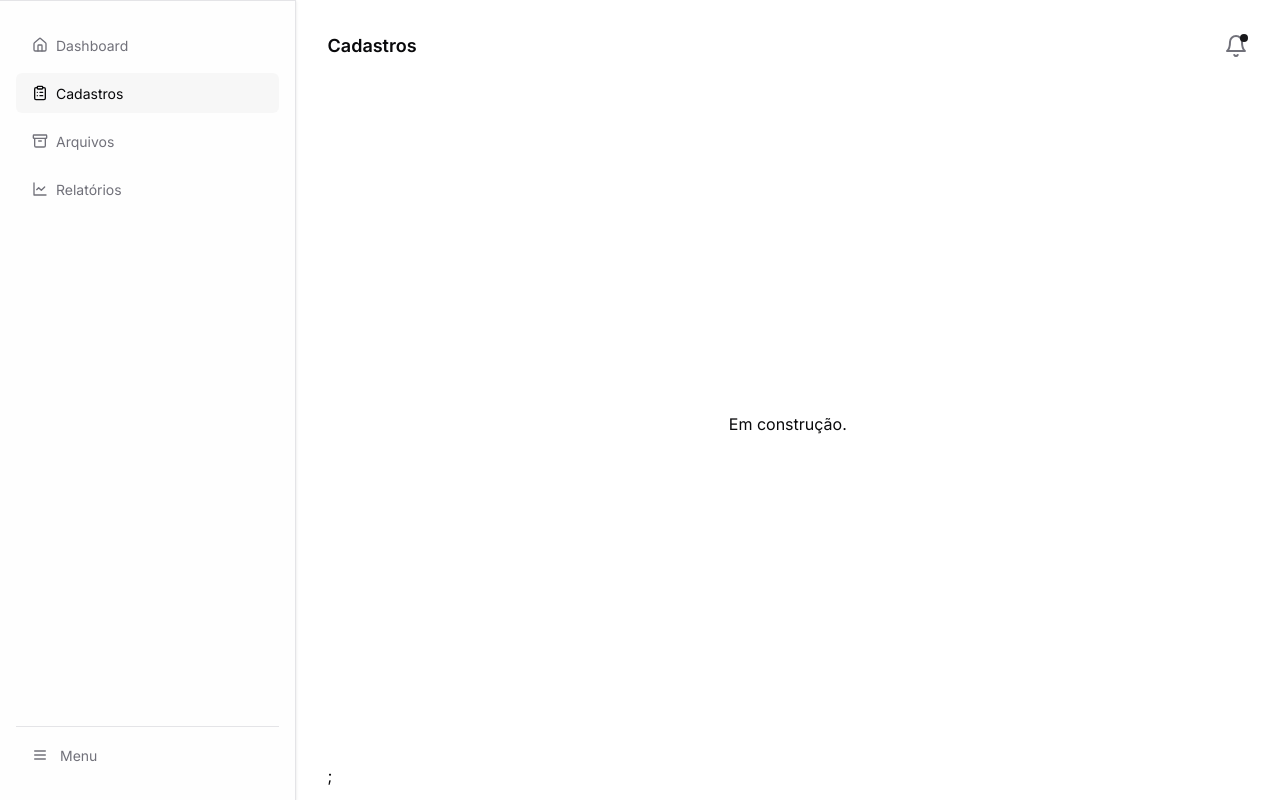
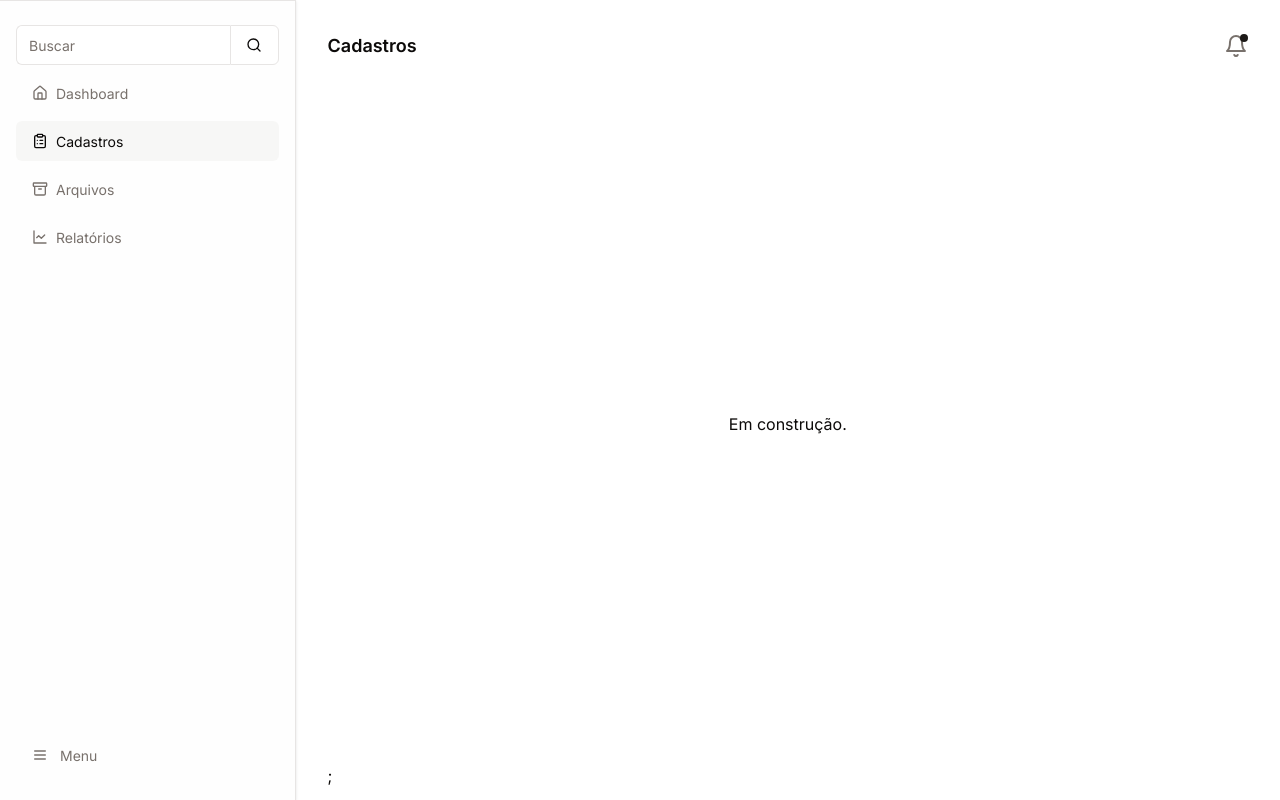
Before and after one commit to wrcelo/project-e, a Next.js app: page /cadastros in a window 1280 px wide. Built offline with nearby package versions, Linux system fonts and the light colour scheme.

Commit message:
adding search input to navbar

```diff
--- a/src/app/globals.css
+++ b/src/app/globals.css
@@ -5,47 +5,47 @@
 @layer base {
 	:root {
 		--background: 0 0% 100%;
-		--foreground: 240 10% 3.9%;
+		--foreground: 20 14.3% 4.1%;
 		--card: 0 0% 100%;
-		--card-foreground: 240 10% 3.9%;
+		--card-foreground: 20 14.3% 4.1%;
 		--popover: 0 0% 100%;
-		--popover-foreground: 240 10% 3.9%;
-		--primary: 240 5.9% 10%;
-		--primary-foreground: 0 0% 98%;
-		--secondary: 240 4.8% 95.9%;
-		--secondary-foreground: 240 5.9% 10%;
-		--muted: 240 4.8% 95.9%;
-		--muted-foreground: 240 3.8% 46.1%;
-		--accent: 240 4.8% 95.9%;
-		--accent-foreground: 240 5.9% 10%;
+		--popover-foreground: 20 14.3% 4.1%;
+		--primary: 24 9.8% 10%;
+		--primary-foreground: 60 9.1% 97.8%;
+		--secondary: 60 4.8% 95.9%;
+		--secondary-foreground: 24 9.8% 10%;
+		--muted: 60 4.8% 95.9%;
+		--muted-foreground: 25 5.3% 44.7%;
+		--accent: 60 4.8% 95.9%;
+		--accent-foreground: 24 9.8% 10%;
 		--destructive: 0 84.2% 60.2%;
-		--destructive-foreground: 0 0% 98%;
-		--border: 240 5.9% 90%;
-		--input: 240 5.9% 90%;
-		--ring: 240 5.9% 10%;
+		--destructive-foreground: 60 9.1% 97.8%;
+		--border: 20 5.9% 90%;
+		--input: 20 5.9% 90%;
+		--ring: 20 14.3% 4.1%;
 		--radius: 0.5rem;
 	}
 
 	.dark {
-		--background: 240 10% 3.9%;
-		--foreground: 0 0% 98%;
-		--card: 240 10% 3.9%;
-		--card-foreground: 0 0% 98%;
-		--popover: 240 10% 3.9%;
-		--popover-foreground: 0 0% 98%;
-		--primary: 0 0% 98%;
-		--primary-foreground: 240 5.9% 10%;
-		--secondary: 240 3.7% 15.9%;
-		--secondary-foreground: 0 0% 98%;
-		--muted: 240 3.7% 15.9%;
-		--muted-foreground: 240 5% 64.9%;
-		--accent: 240 3.7% 15.9%;
-		--accent-foreground: 0 0% 98%;
+		--background: 20 14.3% 4.1%;
+		--foreground: 60 9.1% 97.8%;
+		--card: 20 14.3% 4.1%;
+		--card-foreground: 60 9.1% 97.8%;
+		--popover: 20 14.3% 4.1%;
+		--popover-foreground: 60 9.1% 97.8%;
+		--primary: 60 9.1% 97.8%;
+		--primary-foreground: 24 9.8% 10%;
+		--secondary: 12 6.5% 15.1%;
+		--secondary-foreground: 60 9.1% 97.8%;
+		--muted: 12 6.5% 15.1%;
+		--muted-foreground: 24 5.4% 63.9%;
+		--accent: 12 6.5% 15.1%;
+		--accent-foreground: 60 9.1% 97.8%;
 		--destructive: 0 62.8% 30.6%;
-		--destructive-foreground: 0 0% 98%;
-		--border: 240 3.7% 15.9%;
-		--input: 240 3.7% 15.9%;
-		--ring: 240 4.9% 83.9%;
+		--destructive-foreground: 60 9.1% 97.8%;
+		--border: 12 6.5% 15.1%;
+		--input: 12 6.5% 15.1%;
+		--ring: 24 5.7% 82.9%;
 	}
 }
 
--- a/src/components/NavMenu.tsx
+++ b/src/components/NavMenu.tsx
@@ -9,6 +9,7 @@ import { usePathname } from "next/navigation";
 import { Separator } from "./ui/separator";
 import LinkNavMenu from "./LinkNavMenu";
 import Notifications from "./Notifications";
+import SearchInput from "./SearchInput";
 
 const NavMenu = () => {
 	const pathname = usePathname();
@@ -18,7 +19,9 @@ const NavMenu = () => {
 			{pathname != "/" && (
 				<div className="h-20 w-full border-t bg-secondary/10 md:w-96 md:h-dvh md:py-6 md:border-r shadow">
 					<div className="flex items-center h-full px-6 md:px-4 justify-between  gap-2 md:flex-col md:items-start">
-						<div className="grid grid-cols-4 gap-2 items-center md:items-start h-full md:flex-col md:flex md:w-full md:border-b">
+						<div className="grid grid-cols-4 gap-2 items-center md:items-start h-full md:flex-col md:flex md:w-full ">
+							<SearchInput />
+
 							<LinkNavMenu
 								path={"dashboard"}
 								displayName={"Dashboard"}
--- a/src/components/NotificationsItem.tsx
+++ b/src/components/NotificationsItem.tsx
@@ -3,7 +3,7 @@ import React from "react";
 
 const NotificationsItem = ({ title, description }: { title: string; description: string }) => {
 	return (
-		<div className="p-4 py-3 border shadow-sm rounded-md flex gap-2 items-center hover:bg-muted-foreground/5 cursor-pointer relative">
+		<div className="p-4 py-3 border shadow-sm rounded-md flex gap-3 items-center hover:bg-muted-foreground/5 cursor-pointer relative">
 			<div className="p-2 rounded-full bg-primary text-background">
 				<TriangleAlert className="w-4 h-4" />
 			</div>
--- a/src/components/PageHeader.tsx
+++ b/src/components/PageHeader.tsx
@@ -1,12 +1,19 @@
-import { Bell } from "lucide-react";
+import { Bell, Search } from "lucide-react";
 import React from "react";
 import Notifications from "./Notifications";
+import { Input } from "./ui/input";
+import { Button } from "./ui/button";
+import SearchInput from "./SearchInput";
 
 const PageHeader = ({ title }: { title: string }) => {
 	return (
 		<div className="flex justify-between items-center w-full mb-6">
-			<h3 className="font-semibold text-lg">{title}</h3>
-			<Notifications />
+			<div className="flex gap-4 items-center">
+				<h3 className="font-semibold text-lg">{title}</h3>
+			</div>
+			<div>
+				<Notifications />
+			</div>
 		</div>
 	);
 };
--- /dev/null
+++ b/src/components/SearchInput.tsx
@@ -0,0 +1,23 @@
+import React from "react";
+import { Input } from "./ui/input";
+import { Button } from "./ui/button";
+import { SearchIcon } from "lucide-react";
+
+const SearchInput = () => {
+	return (
+		<div className="flex w-full">
+			<Input
+				placeholder="Buscar"
+				className="rounded-r-none focus-visible:ring-0 focus-visible:ring-offset-0 border border-r-0"
+			/>
+			<Button
+				variant={"outline"}
+				className="rounded-l-none "
+			>
+				<SearchIcon className="w-4 h-4 ml-[-1px]" />
+			</Button>
+		</div>
+	);
+};
+
+export default SearchInput;
```
